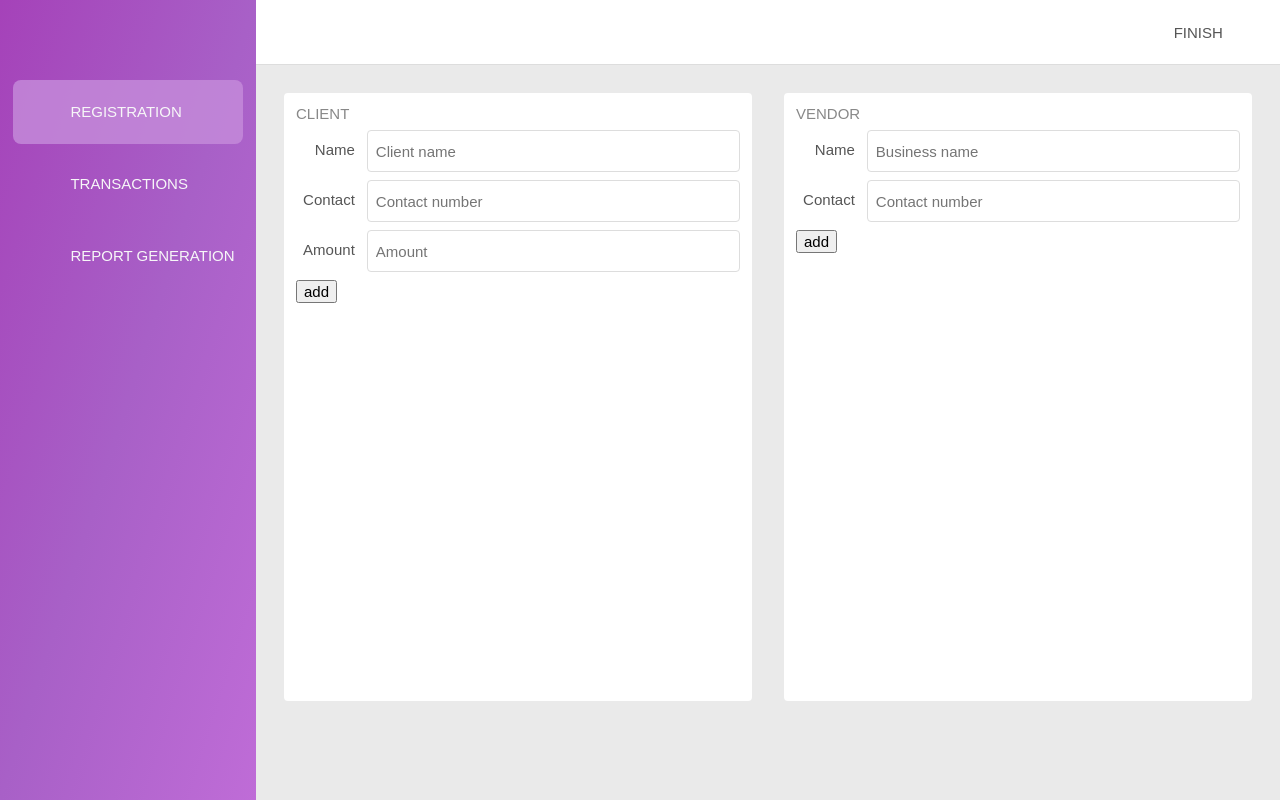
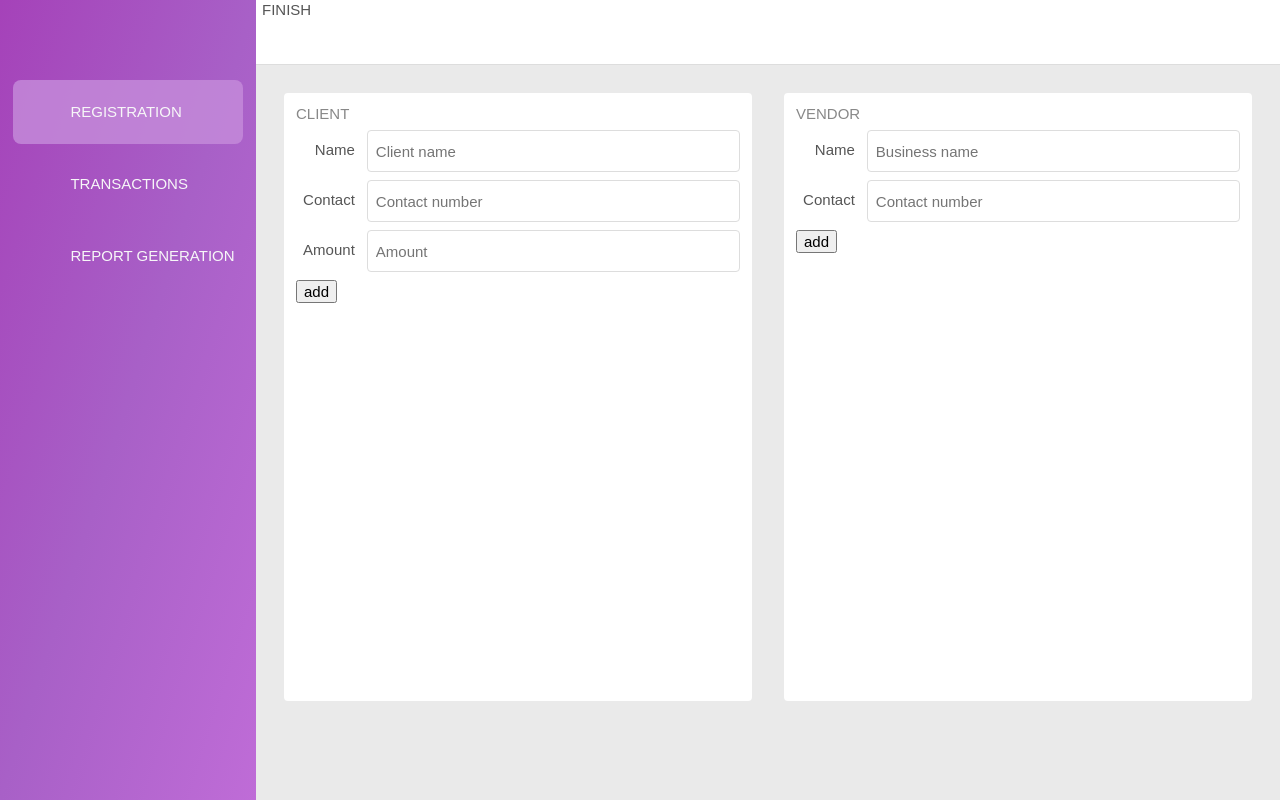
Before and after one commit to potatosquared13/buzz-block, a Flask app: page / in a window 1280 px wide. Run offline with Flask 2, Linux system fonts and the light colour scheme.

Commit message:
misc fixes

```diff
--- a/static/css/style.css
+++ b/static/css/style.css
@@ -74,11 +74,11 @@
     color: #a542b9;
 }
 
-.header .right-align {
+.header .left-align {
     display: flex;
-    justify-content: flex-end;
+    justify-content: flex-start;
     height: 100%;
-    margin-right: 4vw;
+    margin-left: 2vw;
 }
 
 .content, .content-flex {
```
